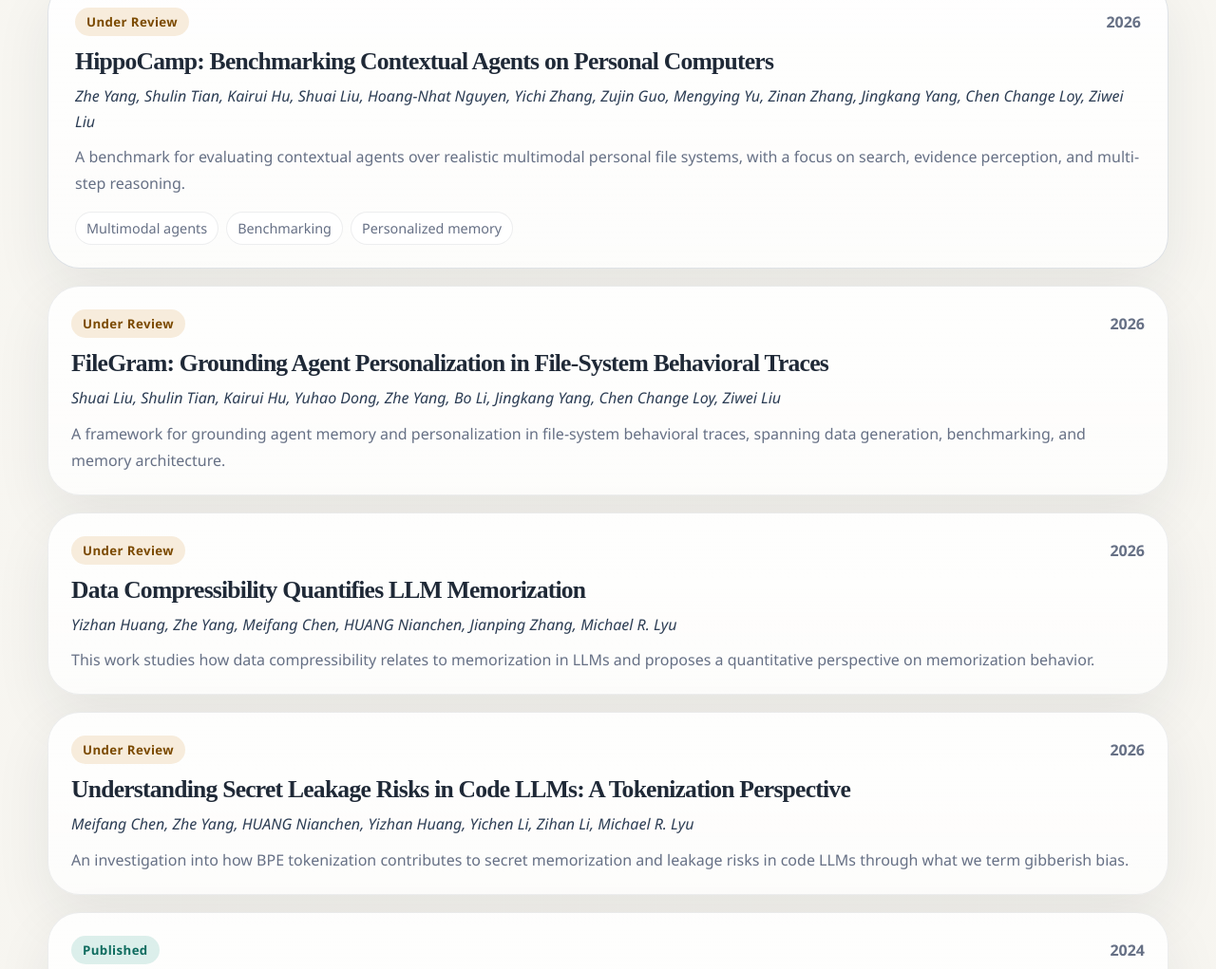
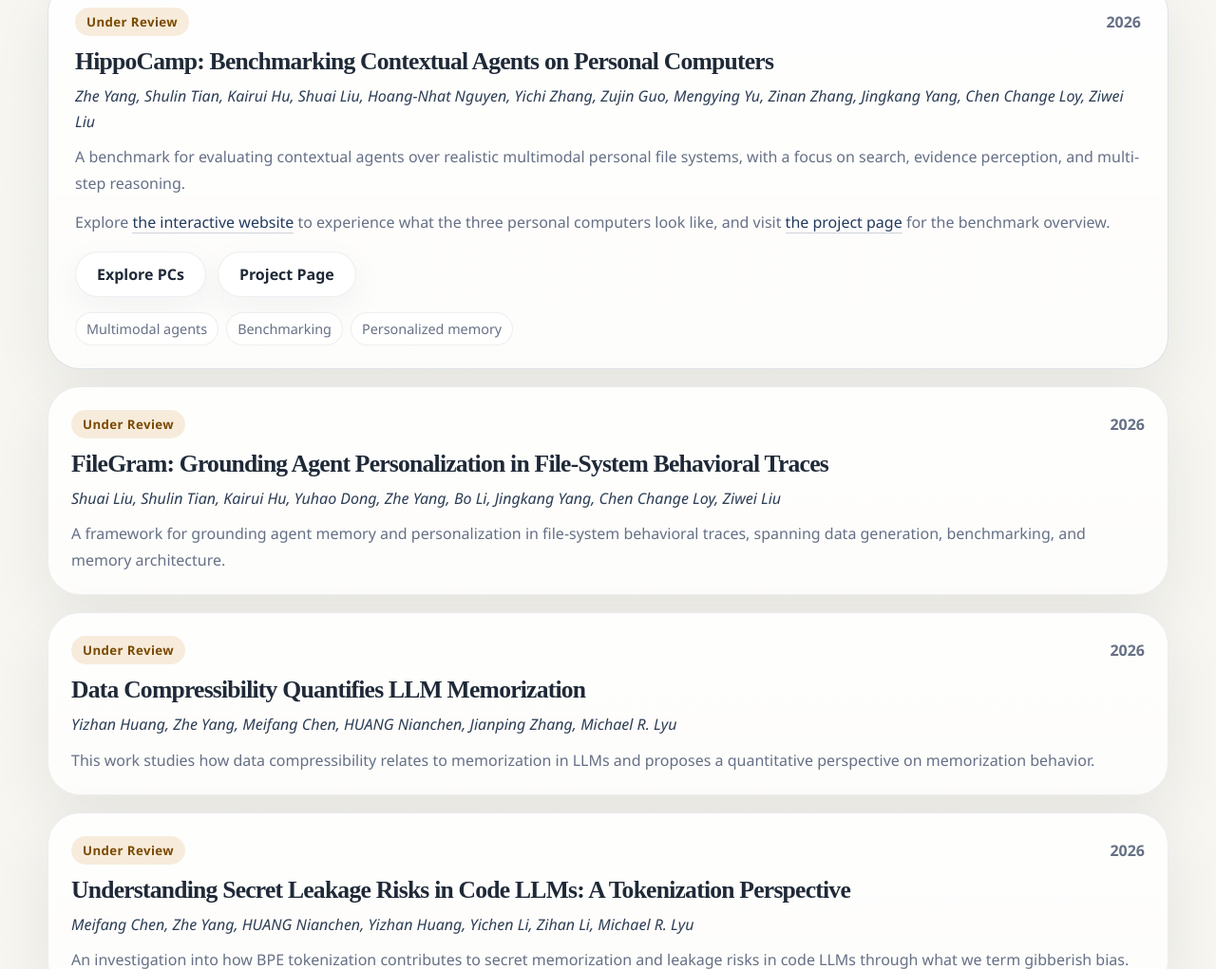
Before and after one commit to Savannah-yz/savannah-yz.github.io, a plain HTML site: page index.html in a window 1280 px wide. Shown: the part 2459-3480 px from the top of the page at 95% size. Drawn offline with Linux system fonts and the light colour scheme.

Commit message:
Clarify HippoCamp website and project page links

```diff
--- a/index.html
+++ b/index.html
@@ -187,6 +187,16 @@
               A benchmark for evaluating contextual agents over realistic multimodal personal
               file systems, with a focus on search, evidence perception, and multi-step reasoning.
             </p>
+            <p class="publication-note">
+              Explore <a href="https://savannah-yz.github.io/website/HippoCamp/" target="_blank" rel="noopener">the interactive website</a>
+              to experience what the three personal computers look like, and visit
+              <a href="https://savannah-yz.github.io/project_page/HippoCamp/" target="_blank" rel="noopener">the project page</a>
+              for the benchmark overview.
+            </p>
+            <div class="publication-links">
+              <a class="button button--secondary" href="https://savannah-yz.github.io/website/HippoCamp/" target="_blank" rel="noopener">Explore PCs</a>
+              <a class="button button--secondary" href="https://savannah-yz.github.io/project_page/HippoCamp/" target="_blank" rel="noopener">Project Page</a>
+            </div>
             <div class="publication-meta">
               <span>Multimodal agents</span>
               <span>Benchmarking</span>
--- a/styles.css
+++ b/styles.css
@@ -492,6 +492,24 @@ h3 {
   margin: 0;
 }
 
+.publication-note {
+  margin: 14px 0 0;
+  color: var(--muted);
+  line-height: 1.72;
+}
+
+.publication-note a {
+  color: var(--navy);
+  border-bottom: 1px solid rgba(34, 58, 94, 0.22);
+}
+
+.publication-links {
+  display: flex;
+  flex-wrap: wrap;
+  gap: 12px;
+  margin-top: 16px;
+}
+
 .publication-meta {
   display: flex;
   flex-wrap: wrap;
```
Also changed, not shown: project_page/HippoCamp/index.html (+1 -1 lines).
